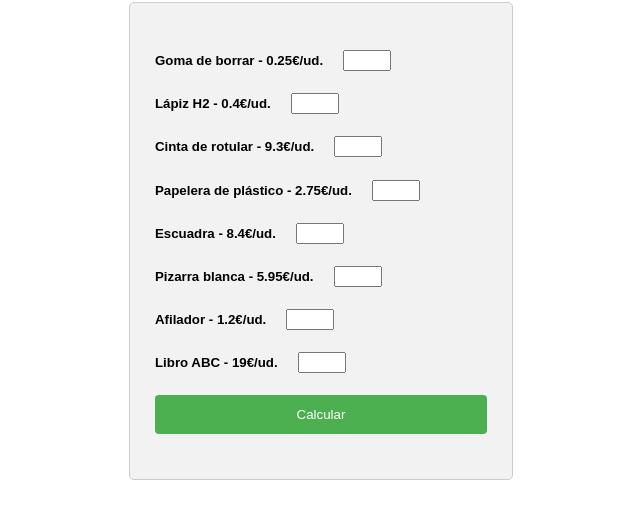
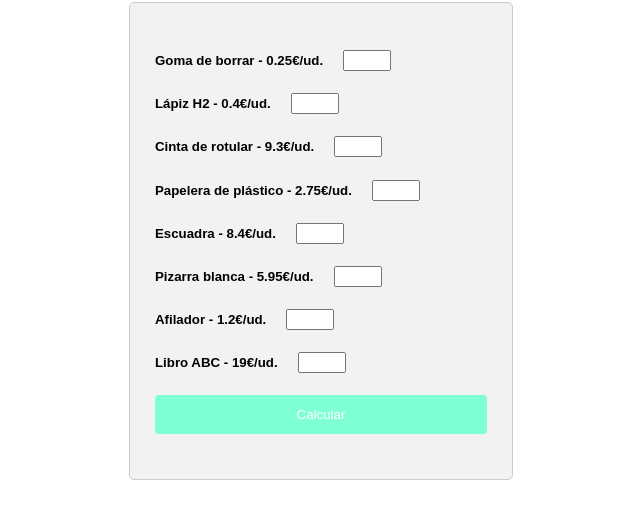
Before and after one commit to josemitoribio/bootcampjavascript, a plain HTML site: page Módulo 06_1/index.html in a window 1280 px wide. Shown: the part 78-596 px from the top of the page, without its empty margins (319-959 px from the left). Drawn offline with Linux system fonts and the light colour scheme.

Commit message:
Update index.html

```diff
--- a/Módulo 06_1/index.html
+++ b/Módulo 06_1/index.html
@@ -14,7 +14,7 @@
         <main>
         <div id="product-list-container">
         </div>
-        <button id="button">Calcular</button>
+        <button id="button" class="disabled">Calcular</button>
         <div id="subtotal"></div>
         <div id="impuestos"></div>
         <div id="total"></div>
```
